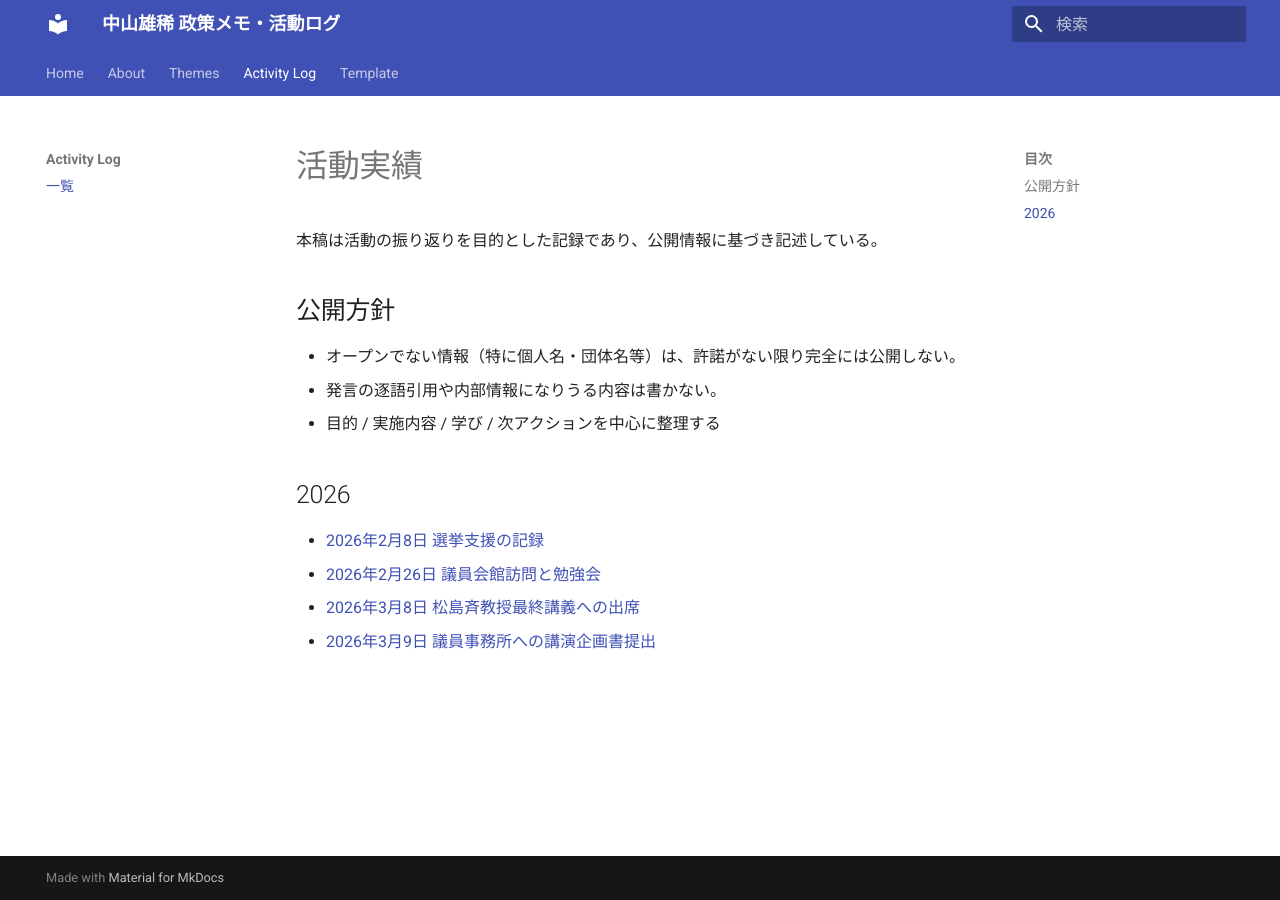
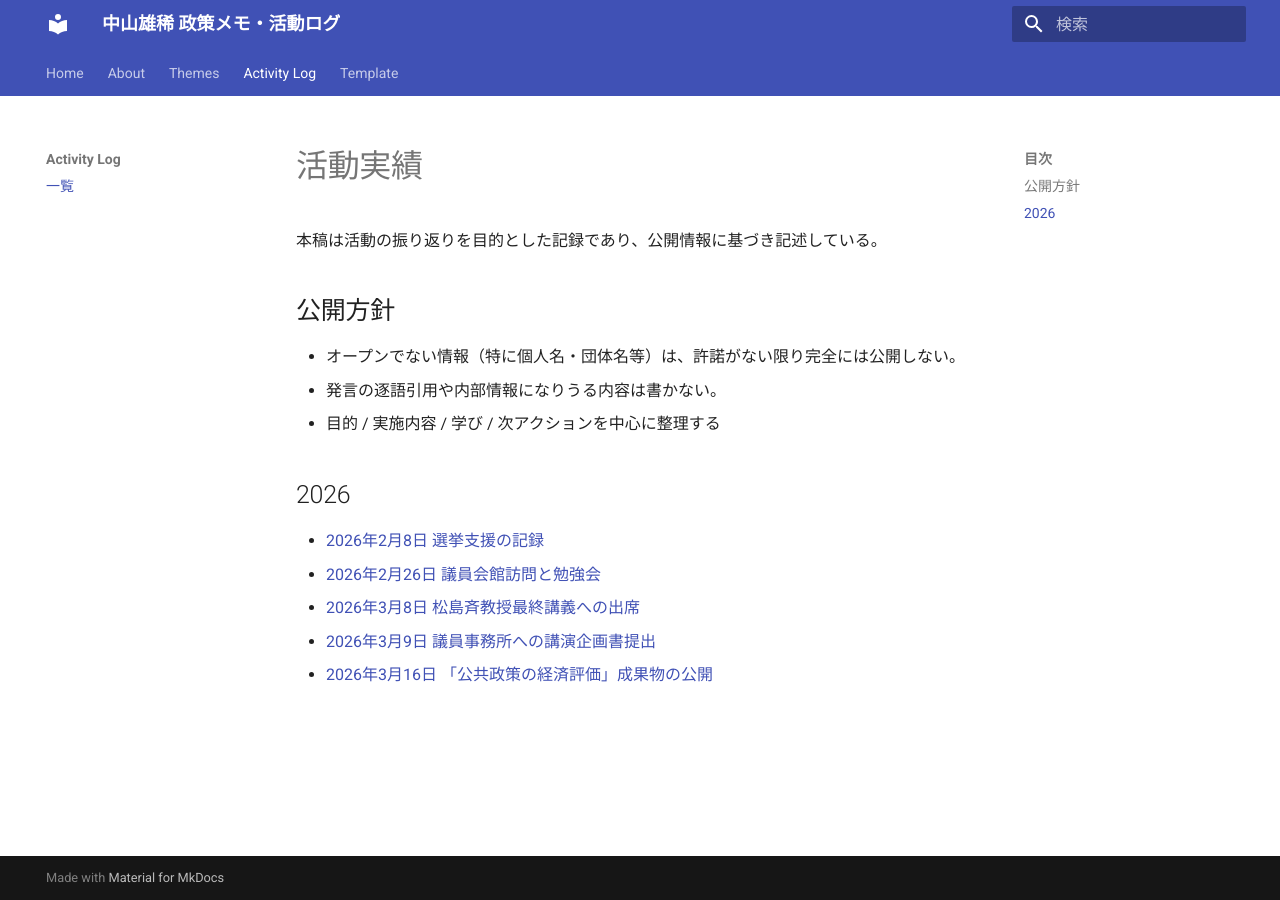
Before and after one commit to yu-ki-nakayama/policy-notes, an MkDocs documentation site: the page built from docs/activity/index.md, in a window 1280 px wide. Built offline with MkDocs 1.6.1 and Material for MkDocs 9.7.7, drawn with Linux system fonts in a browser that asks for light colours.

Commit message:
Update index.md

```diff
--- a/docs/activity/index.md
+++ b/docs/activity/index.md
@@ -12,3 +12,4 @@
 - [2026年2月26日 議員会館訪問と勉強会](20260226.md)
 - [2026年3月8日 松島斉教授最終講義への出席](20260308.md)
 - [2026年3月9日 議員事務所への講演企画書提出](20260309.md)
+- [2026年3月16日 「公共政策の経済評価」成果物の公開](20260316.md)
```
